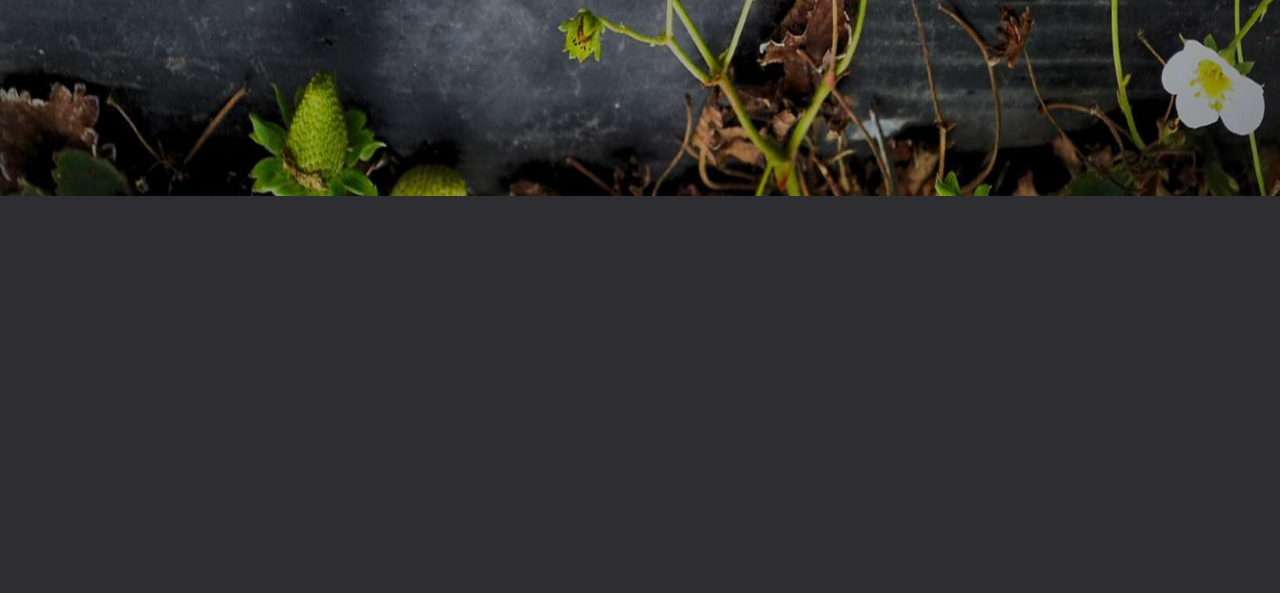
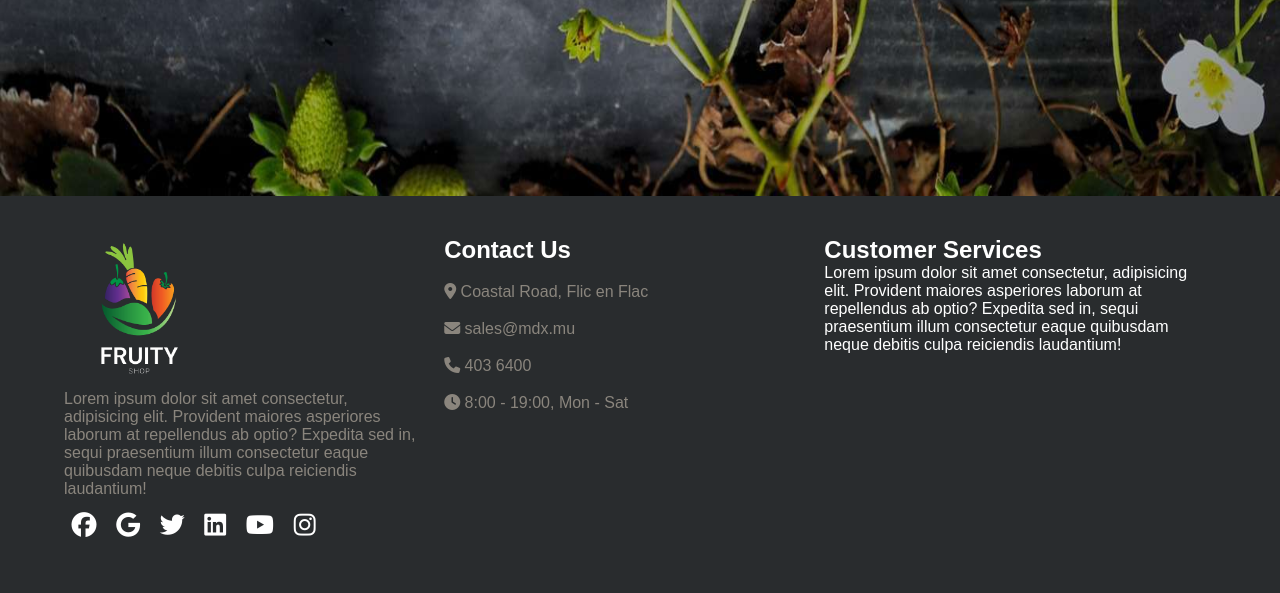
Before and after one commit to derecklhw/CST2120_Coursework2, a PHP site: page / in a window 1280 px wide. Shown: the part 604-1197 px from the top of the page. Before the commit the page ends 800 px from the top, so only its background shows below. Run offline with PHP 8.4, Linux system fonts and the light colour scheme; some libraries are stand-ins or nearby versions.

Commit message:
feat:create footer

```diff
--- a/index.html
+++ b/index.html
@@ -11,6 +11,7 @@
       crossorigin="anonymous"
     ></script>
   </head>
+  <body>
     <div class="hero">
       <img class="background" src="assets/images/background.jpg" />
       <nav>
@@ -41,5 +42,57 @@
         <a href="" class="shop-now">Shop Now</a>
       </div>
     </div>
-  <body></body>
+    <main></main>
+    <footer>
+      <div class="columns">
+        <div class="social">
+          <img src="assets/images/logo.png" alt="logo" />
+          <p>
+            Lorem ipsum dolor sit amet consectetur, adipisicing elit. Provident
+            maiores asperiores laborum at repellendus ab optio? Expedita sed in,
+            sequi praesentium illum consectetur eaque quibusdam neque debitis
+            culpa reiciendis laudantium!
+          </p>
+          <div class="social-medias">
+            <a href="https://facebook.com" class="fa-brands fa-facebook"></a>
+            <a href="https://google.com" class="fa-brands fa-google"></a>
+            <a href="https://twitter.com" class="fa-brands fa-twitter"></a>
+            <a href="https://linkedin.com" class="fa-brands fa-linkedin"></a>
+            <a href="https://youtube.com" class="fa-brands fa-youtube"></a>
+            <a href="https://instagram.com" class="fa-brands fa-instagram"></a>
+          </div>
+        </div>
+        <div class="contact-us">
+          <h2>Contact Us</h2>
+          <ul>
+            <li>
+              <i class="fa-solid fa-location-dot"></i>
+              Coastal Road, Flic en Flac
+            </li>
+            <li>
+              <i class="fa-solid fa-envelope"></i>
+              sales@mdx.mu
+            </li>
+            <li>
+              <i class="fa-solid fa-phone"></i>
+              403 6400
+            </li>
+            <li>
+              <i class="fa-solid fa-clock"></i>
+              8:00 - 19:00, Mon - Sat
+            </li>
+          </ul>
+        </div>
+        <div class="customer-service">
+          <h2>Customer Services</h2>
+          <p>
+            Lorem ipsum dolor sit amet consectetur, adipisicing elit. Provident
+            maiores asperiores laborum at repellendus ab optio? Expedita sed in,
+            sequi praesentium illum consectetur eaque quibusdam neque debitis
+            culpa reiciendis laudantium!
+          </p>
+        </div>
+      </div>
+    </footer>
+  </body>
 </html>
--- a/styles/index.css
+++ b/styles/index.css
@@ -61,7 +61,7 @@
   text-decoration: none;
   color: #fff;
   font-size: 20px;
-  padding: 12px
+  padding: 12px;
 }
 
 .hero nav ul li a:hover {
@@ -108,6 +108,45 @@
 }
 
 .hero .content .shop-now:hover {
-  background-color: #0b0e15;
-  border-color: #0b0e15;
+  background-color: #292c2e;
+  border-color: #292c2e;
 }
+
+footer {
+  width: 100%;
+  background-color: #292c2e;
+  color: #fff;
+  padding: 40px 5%;
+}
+
+footer .columns {
+    display: flex;
+}
+
+footer .columns .social,
+footer .columns .contact-us,
+footer .columns .customer-service{
+    width: 33%;
+}
+
+footer .columns .social img{
+    width: 150px;
+}
+
+footer .columns .social p {
+    color: #8a857d;
+    width: 95%;
+}
+
+footer .columns .social .social-medias a{
+    font-size: 25px;
+    color: #fff;
+    text-decoration: none;
+    margin: 4% 2%;
+}
+
+footer .columns .contact-us ul li {
+    color: #8a857d;
+    margin: 5% 0;
+    list-style: none; ;
+}
```
Lines whose indentation alone changed are shown as unchanged.
